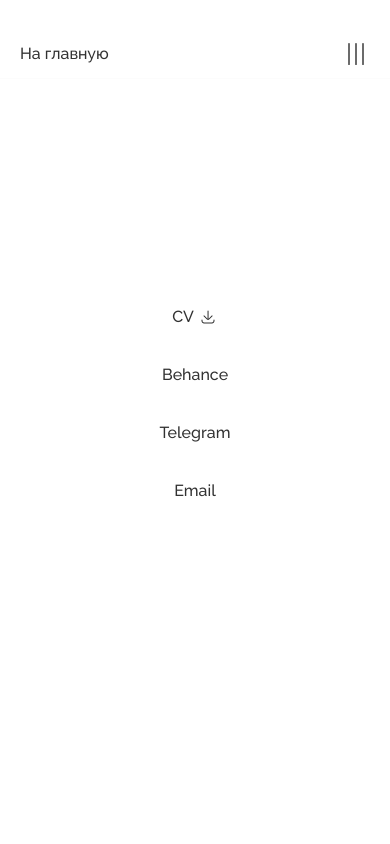
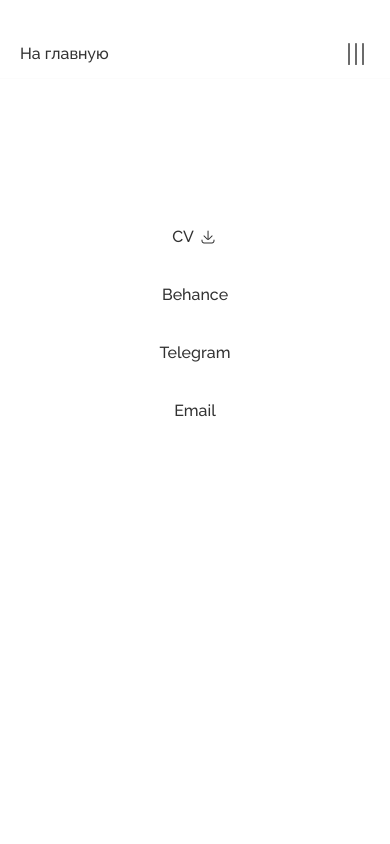
Before and after one commit to GrPugaguga/uxiustina, a Next.js app: page /liftup in a window 390 px wide. Both pictures are taken after a click on the button 356 px from the left and 54 px from the top of the page. Shown: the top 844 px of the page. Built offline with nearby package versions, Linux system fonts and the light colour scheme.

Commit message:
fix: upp burger menu

```diff
--- a/components/Header.tsx
+++ b/components/Header.tsx
@@ -60,7 +60,7 @@
             {/* Mobile Menu Overlay */}
             {isMenuOpen && (
                 <div className="sm:hidden fixed inset-0 bg-background-white z-40 pt-24">
-                    <div className="mt-50 gap-4 flex flex-col items-center">
+                    <div className="mt-30 gap-4 flex flex-col items-center">
                         <HeaderLink text="CV" href="/cv.pdf" icon={true} external download />
                         <HeaderLink text="Behance" href="https://www.behance.net/4582f7ec" external />
                         <HeaderLink text="Telegram" href="https://t.me/uxiustina" external />
```
